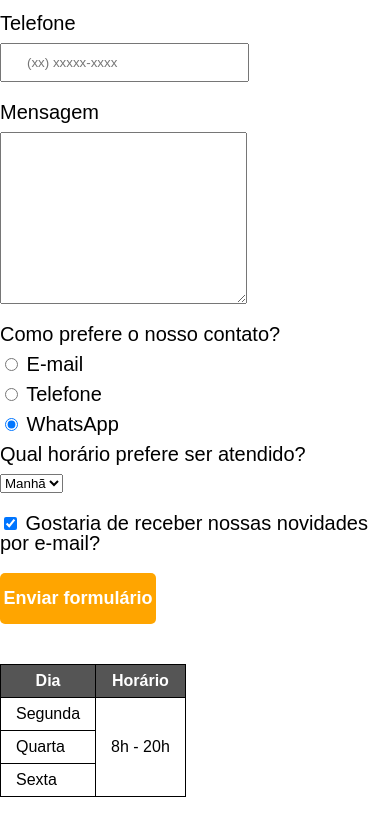
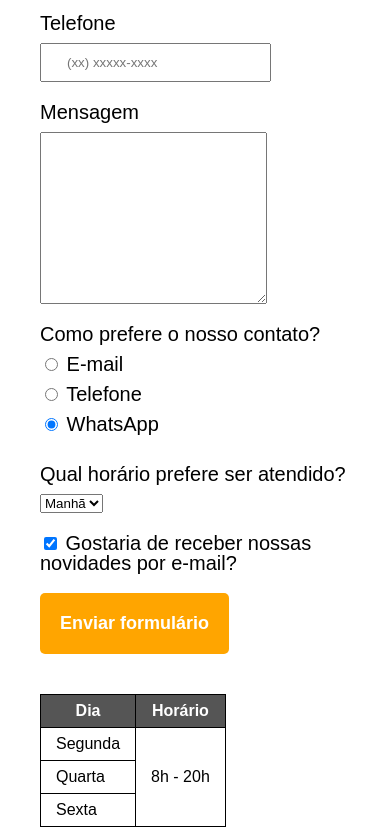
Before and after one commit to nayarawatanuki/HTML5.CSS3.PART4_PAGE, a plain HTML site: page contact.html in a window 390 px wide. Shown: the part 520-1355 px from the top of the page. Drawn offline with Linux system fonts and the light colour scheme.

Commit message:
Contact: responsive

```diff
--- a/contact.html
+++ b/contact.html
@@ -2,6 +2,7 @@
 <html lang="pt-br">
     <head>
         <meta charset="UTF-8">
+        <meta name="viewport" content="width=device-width">
         <title>Contato - Barbearia Alura</title>
 
         <link rel="stylesheet" href="reset.css">
@@ -35,9 +36,9 @@
                 <input type="tel" id="phone" class="input-standard" placeholder="(xx) xxxxx-xxxx" required/>
 
                 <label for="message">Mensagem</label>
-                <textarea cols="70" rows="10" id="message" class="input-standard" required></textarea>
+                <textarea rows="10" id="message" class="input-standard" required></textarea>
 
-                <fieldset>
+                <fieldset class="field-standard">
                     <legend>Como prefere o nosso contato?</legend>
                     <label for="radio-email"><input type="radio" name="contact" value="e-mail" id="radio-email"/> E-mail</label>
 
@@ -46,7 +47,7 @@
                     <label for="radio-whatsapp"><input type="radio" name="contact" value="whatsapp" id="radio-whatsapp" checked/> WhatsApp</label>
                 </fieldset>
 
-                <fieldset>
+                <fieldset class="field-standard">
                     <legend>Qual horário prefere ser atendido?</legend>
                     <select>
                         <option>Manhã</option>
@@ -60,6 +61,7 @@
                 <input type="submit" value="Enviar formulário" class="submit"/>
             </form>
 
+            <section class="section-table">
                 <table>
                     <thead>
                         <tr>
@@ -81,6 +83,7 @@
                         </tr>
                     </tbody>
                 </table>
+            </section>
         </main>
 
         <footer>
--- a/style.css
+++ b/style.css
@@ -196,14 +196,19 @@ footer {
 
 /* Contact style */
 
-form {
+form, .section-table {
     margin: 40px 0;
+    padding-left: 40px;
 }
 
 form label, form legend {
     display: block;
     font-size: 20px;
     margin: 0 0 10px;
+}
+
+.field-standard {
+    margin: 20px 0;
 }
 
 .input-standard {
@@ -277,4 +282,13 @@ td, th {
         width: auto;
         margin: 10px 10px 20px;
     }
+
+    .input-standard {
+        width: fit-content;
+    }
+
+    .submit {
+        width: auto;
+        padding: 20px;
+    }
 }
```
Lines whose indentation alone changed are shown as unchanged.
